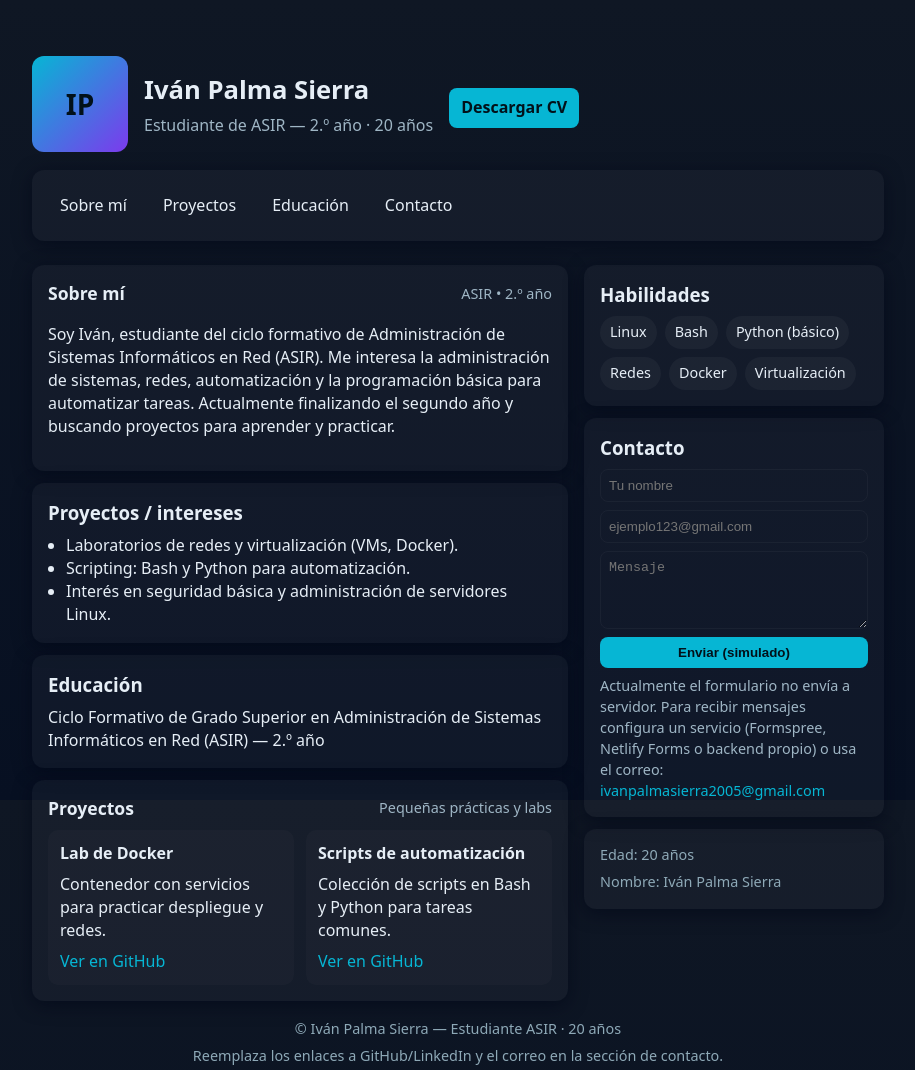
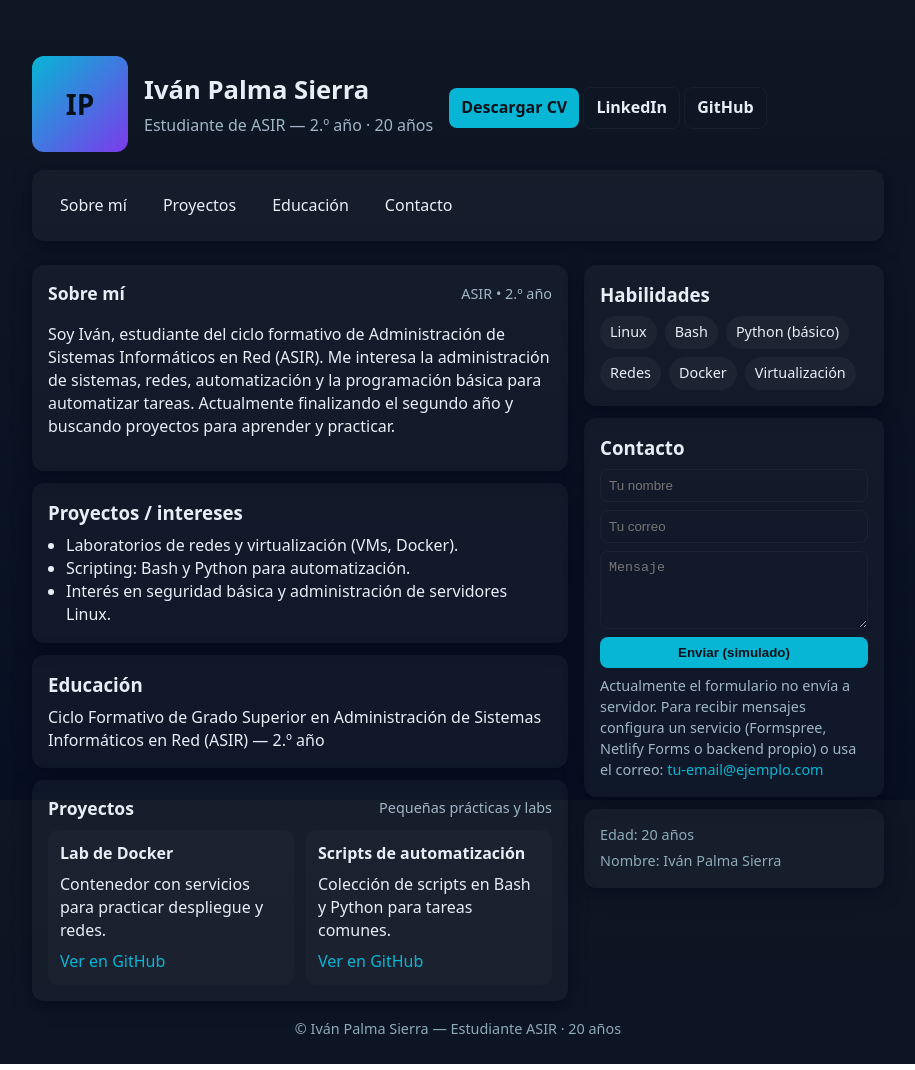
Before and after one commit to Ivanps1709/mipagina, a plain HTML site: page index.html in a window 1280 px wide. Shown: the whole page, without its empty margins (182-1097 px from the left). Drawn offline with Linux system fonts and the light colour scheme.

Commit message:
Modify CV link and add social media buttons
Updated CV download link and added LinkedIn and GitHub buttons.

```diff
--- a/index.html
+++ b/index.html
@@ -20,7 +20,9 @@
 				<p class="lead">Estudiante de ASIR — 2.º año · 20 años</p>
 			</div>
 			<div class="actions">
-				<a class="btn" href="Documentos/Ivan_Palma_Sierra.pdf" download>Descargar CV</a>
+				<a class="btn" href="cv.pdf" download>Descargar CV</a>
+				<a class="btn secondary" href="https_://www.linkedin.com/in/tu-usuario" target="_blank" rel="noopener">LinkedIn</a>
+				<a class="btn secondary" href="https_://github.com/Ivanps1709" target="_blank" rel="noopener">GitHub</a>
 			</div>
 		</header>
 
@@ -71,8 +73,7 @@
 							<p style="margin:0 0 8px 0">Colección de scripts en Bash y Python para tareas comunes.</p>
 							<p style="margin:0"><a href="#" target="_blank" rel="noopener">Ver en GitHub</a></p>
 						</div>
-						<!-- Añade más tarjetas según tus proyectos -->
-					</div>
+						</div>
 				</section>
 			</main>
 
@@ -93,11 +94,11 @@
 					<h3 style="margin:0 0 8px 0">Contacto</h3>
 					<form class="contact-form" id="contactForm">
 						<input type="text" name="nombre" id="nombre" placeholder="Tu nombre" required />
-						<input type="email" name="email" id="email" placeholder="ejemplo123@gmail.com" required />
+						<input type="email" name="email" id="email" placeholder="Tu correo" required />
 						<textarea name="mensaje" id="mensaje" rows="4" placeholder="Mensaje" required></textarea>
 						<button class="btn" type="submit">Enviar (simulado)</button>
 					</form>
-					<p style="margin:8px 0 0 0;color:#9fb6c5;font-size:0.9rem">Actualmente el formulario no envía a servidor. Para recibir mensajes configura un servicio (Formspree, Netlify Forms o backend propio) o usa el correo: <a href="mailto:ivanpalmasierra2005@gmail.com">ivanpalmasierra2005@gmail.com</a></p>
+					<p style="margin:8px 0 0 0;color:#9fb6c5;font-size:0.9rem">Actualmente el formulario no envía a servidor. Para recibir mensajes configura un servicio (Formspree, Netlify Forms o backend propio) o usa el correo: <a href="mailto:tu-email@ejemplo.com">tu-email@ejemplo.com</a></p>
 				</div>
 
 				<div class="card footer" style="margin-top:12px">
@@ -109,7 +110,6 @@
 
 		<footer style="margin-top:18px;color:#8ea9b7;font-size:0.9rem;text-align:center">
 			<p style="margin:6px 0 0 0">© Iván Palma Sierra — Estudiante ASIR · 20 años</p>
-			<p style="margin:6px 0 0 0">Reemplaza los enlaces a GitHub/LinkedIn y el correo en la sección de contacto.</p>
 		</footer>
 	</div>
 
```
